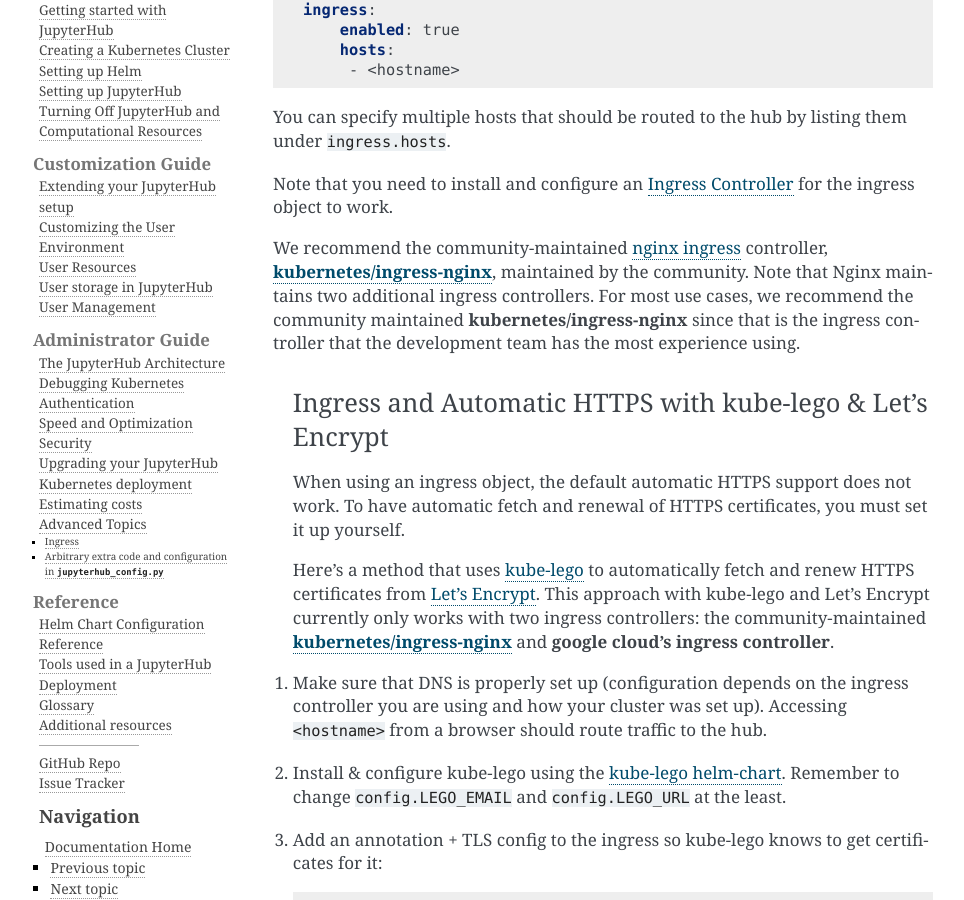
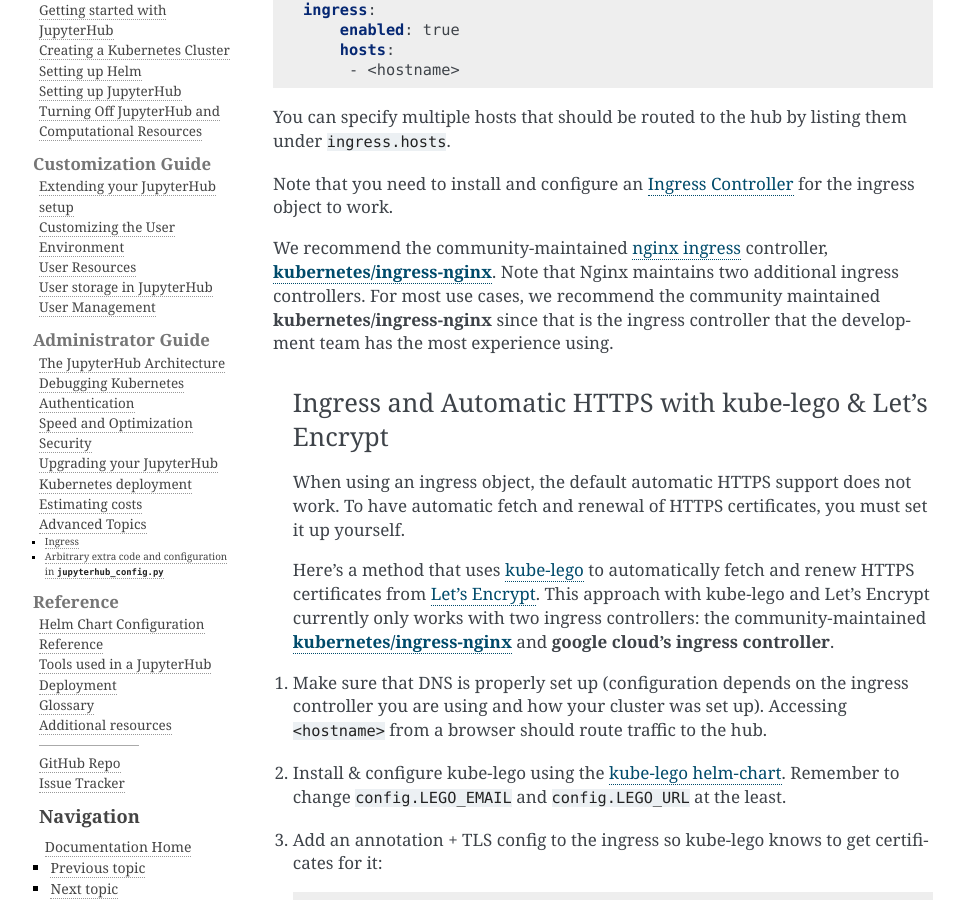
Before and after one commit to jupyterhub/zero-to-jupyterhub-k8s, a Sphinx documentation site: the page built from doc/source/advanced.md, in a window 1280 px wide and 900 px high, scrolled down 621 px. Shown: the whole window, without its empty margins (147-1111 px from the left). Built offline with Sphinx 7.4.7, drawn with Linux system fonts in a browser that asks for light colours; pages that are not in the unit, such as notebooks, are missing from menus.

Commit message:
remove redundant text

```diff
--- a/doc/source/advanced.md
+++ b/doc/source/advanced.md
@@ -36,8 +36,8 @@
 for the ingress object to work.
 
 We recommend the community-maintained [nginx ingress](https://github.com/kubernetes/charts/tree/master/stable/nginx-ingress)
-controller, [**kubernetes/ingress-nginx**](https://github.com/kubernetes/ingress-nginx),
-maintained by the community. Note that Nginx maintains two additional ingress controllers.
+controller, [**kubernetes/ingress-nginx**](https://github.com/kubernetes/ingress-nginx).
+Note that Nginx maintains two additional ingress controllers.
 For most use cases, we recommend the community maintained **kubernetes/ingress-nginx** since that
 is the ingress controller that the development team has the most experience using.
 
```
